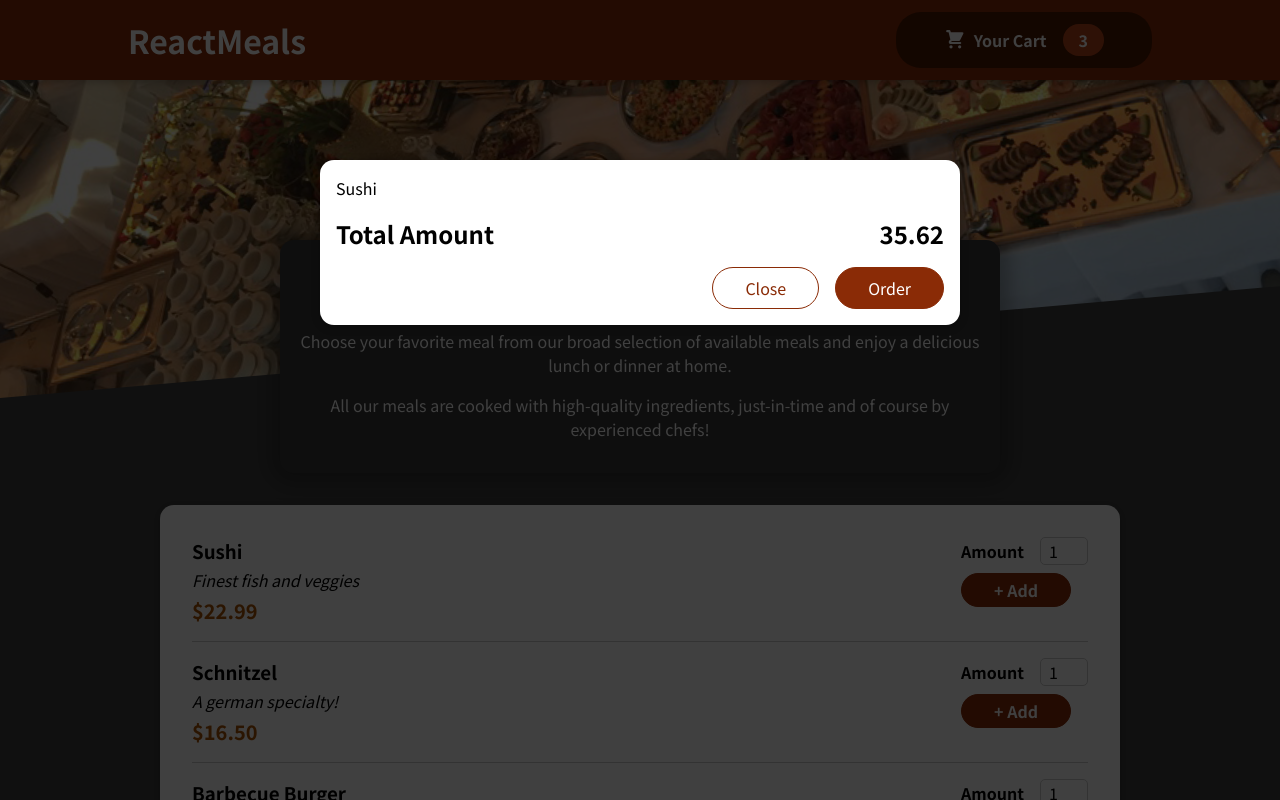
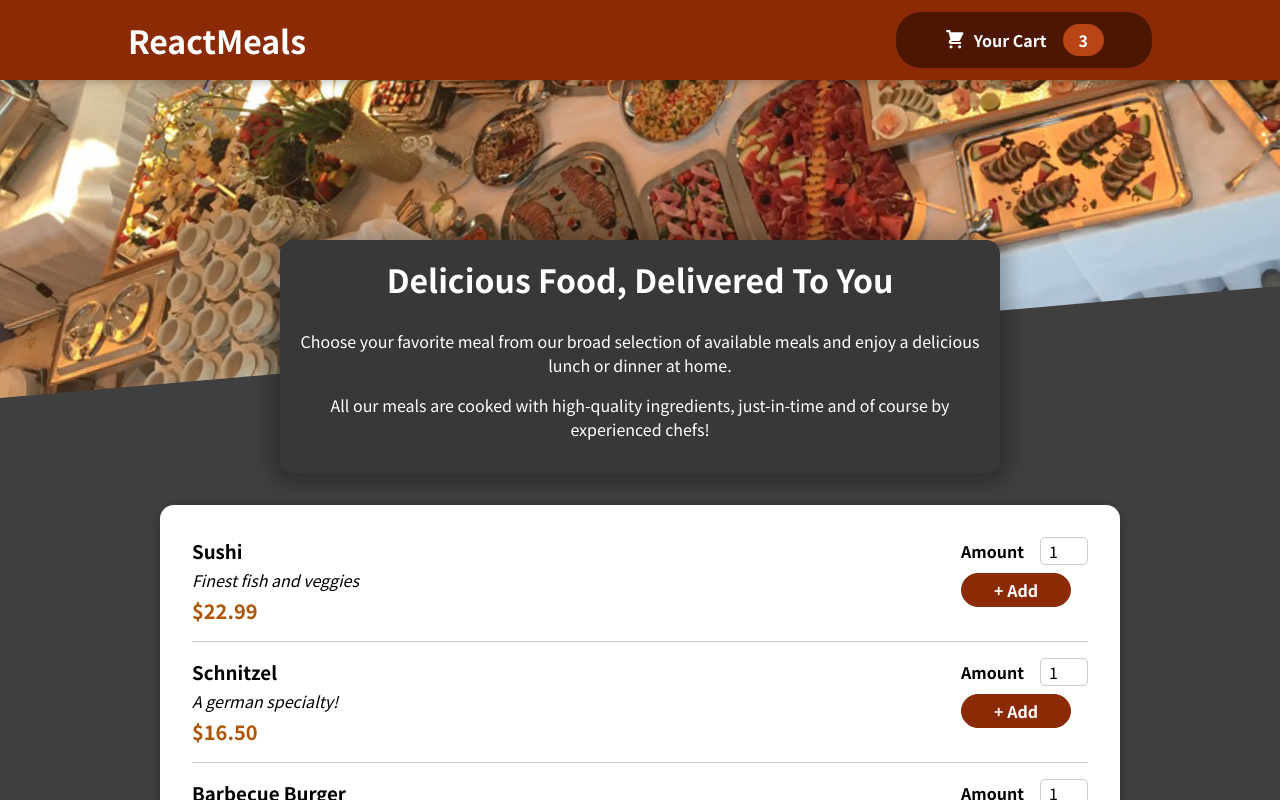
Before and after one commit to Paddlepop25/max-react-complete-guide, a React (Create React App) app: page / in a window 1280 px wide. Shown: the top 800 px of the page. Built offline with nearby package versions, Linux system fonts and the light colour scheme.

Commit message:
close modal with button and overlay

```diff
--- a/src/App.js
+++ b/src/App.js
@@ -1,13 +1,23 @@
-import React from 'react';
+import React, { useState } from 'react';
 import Header from './components/Layout/Header';
 import Meals from './components/Meals/Meals';
 import Cart from './components/Cart/Cart';
 
 function App() {
+  const [cartIsShown, setCartIsShown] = useState(false);
+
+  const showCartHandler = () => {
+    setCartIsShown(true);
+  };
+
+  const hideCartHandler = () => {
+    setCartIsShown(false);
+  };
+
   return (
     <>
-      <Cart />
-      <Header />
+      {cartIsShown && <Cart onCloseModal3={hideCartHandler} />}
+      <Header onShowCart={showCartHandler} />
       <main>
         <Meals />
       </main>
--- a/src/components/Cart/Cart.js
+++ b/src/components/Cart/Cart.js
@@ -2,7 +2,7 @@ import React from 'react';
 import Modal from '../UI/Modal';
 import classes from './Cart.module.css';
 
-const Cart = () => {
+const Cart = (props) => {
   const cartItems = (
     <ul className={classes['cart-items']}>
       {[{ id: 'c1', name: 'Sushi', amount: 2, price: 12.99 }].map((item) => (
@@ -11,14 +11,19 @@ const Cart = () => {
     </ul>
   );
   return (
-    <Modal>
+    <Modal onCloseModal2={props.onCloseModal3}>
       {cartItems}
       <div className={classes.total}>
         <span>Total Amount</span>
         <span>35.62</span>
       </div>
       <div className={classes.actions}>
-        <button className={classes['button--alt']}>Close</button>
+        <button
+          className={classes['button--alt']}
+          onClick={props.onCloseModal3}
+        >
+          Close
+        </button>
         <button className={classes.button}>Order</button>
       </div>
     </Modal>
--- a/src/components/Layout/Header.js
+++ b/src/components/Layout/Header.js
@@ -2,12 +2,13 @@ import React from 'react';
 import mealImage from '../../assets/meals.jpeg'; // can rename it in import xxx
 import classes from './Header.module.css';
 import HeaderCartButton from './HeaderCartButton';
-const Header = () => {
+
+const Header = (props) => {
   return (
     <>
       <header className={classes.header}>
         <h1>ReactMeals</h1>
-        <HeaderCartButton />
+        <HeaderCartButton onClickButton={props.onShowCart} />
       </header>
       <div className={classes['main-image']}>
         <img src={mealImage} alt='Table full of delicious food' />
--- a/src/components/Layout/HeaderCartButton.js
+++ b/src/components/Layout/HeaderCartButton.js
@@ -2,9 +2,9 @@ import React from 'react';
 import CartIcon from '../Cart/CartIcon';
 import classes from './HeaderCartButton.module.css';
 
-const HeaderCartButton = () => {
+const HeaderCartButton = (props) => {
   return (
-    <button className={classes.button}>
+    <button className={classes.button} onClick={props.onClickButton}>
       <span className={classes.icon}>
         <CartIcon />
       </span>
--- a/src/components/UI/Modal.js
+++ b/src/components/UI/Modal.js
@@ -3,7 +3,7 @@ import ReactDOM from 'react-dom';
 import classes from './Modal.module.css';
 
 const Backdrop = (props) => {
-  return <div className={classes.backdrop} />;
+  return <div className={classes.backdrop} onClick={props.onCloseModal1} />;
 };
 
 const ModalOverlay = (props) => {
@@ -19,7 +19,10 @@ const portalElement = document.getElementById('overlays');
 const Modal = (props) => {
   return (
     <React.Fragment>
-      {ReactDOM.createPortal(<Backdrop />, portalElement)}
+      {ReactDOM.createPortal(
+        <Backdrop onCloseModal1={props.onCloseModal2} />,
+        portalElement
+      )}
       {ReactDOM.createPortal(
         <ModalOverlay>{props.children}</ModalOverlay>,
         portalElement
```
